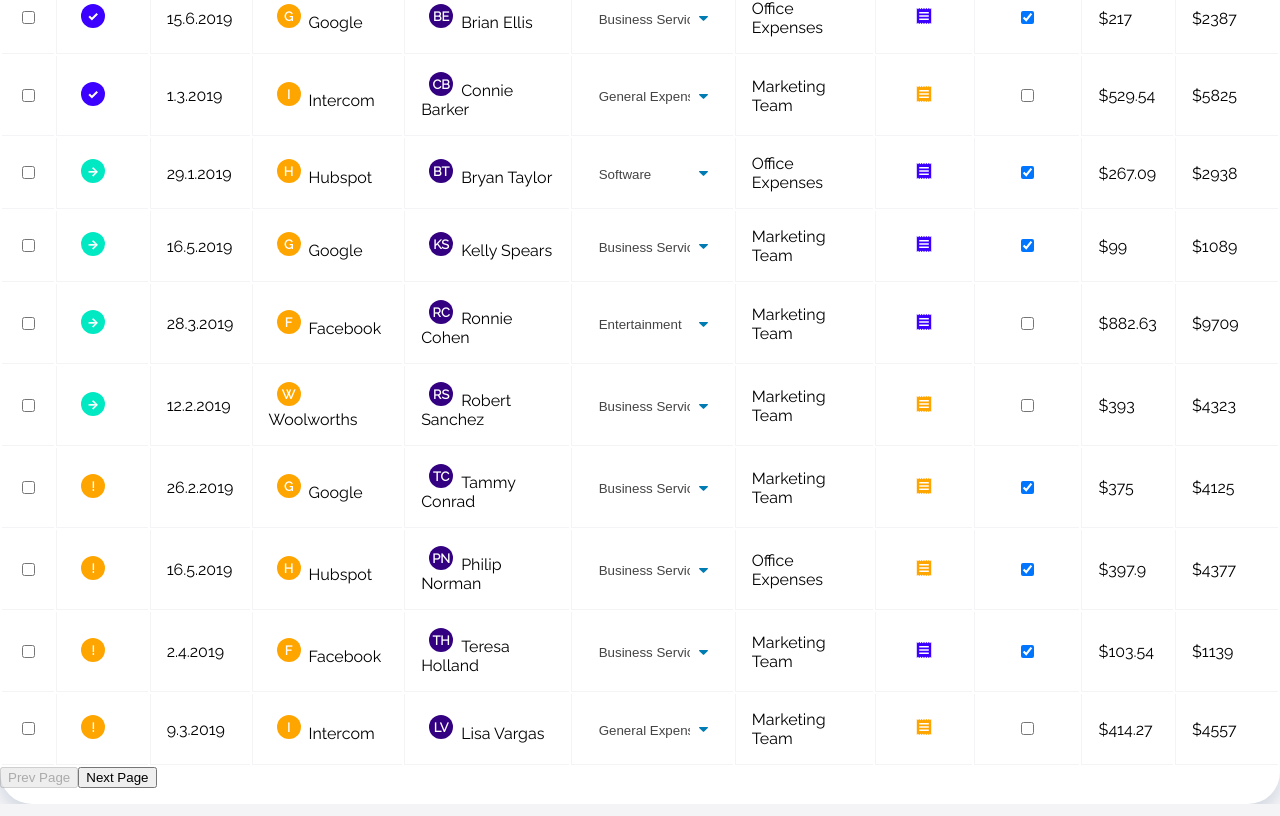
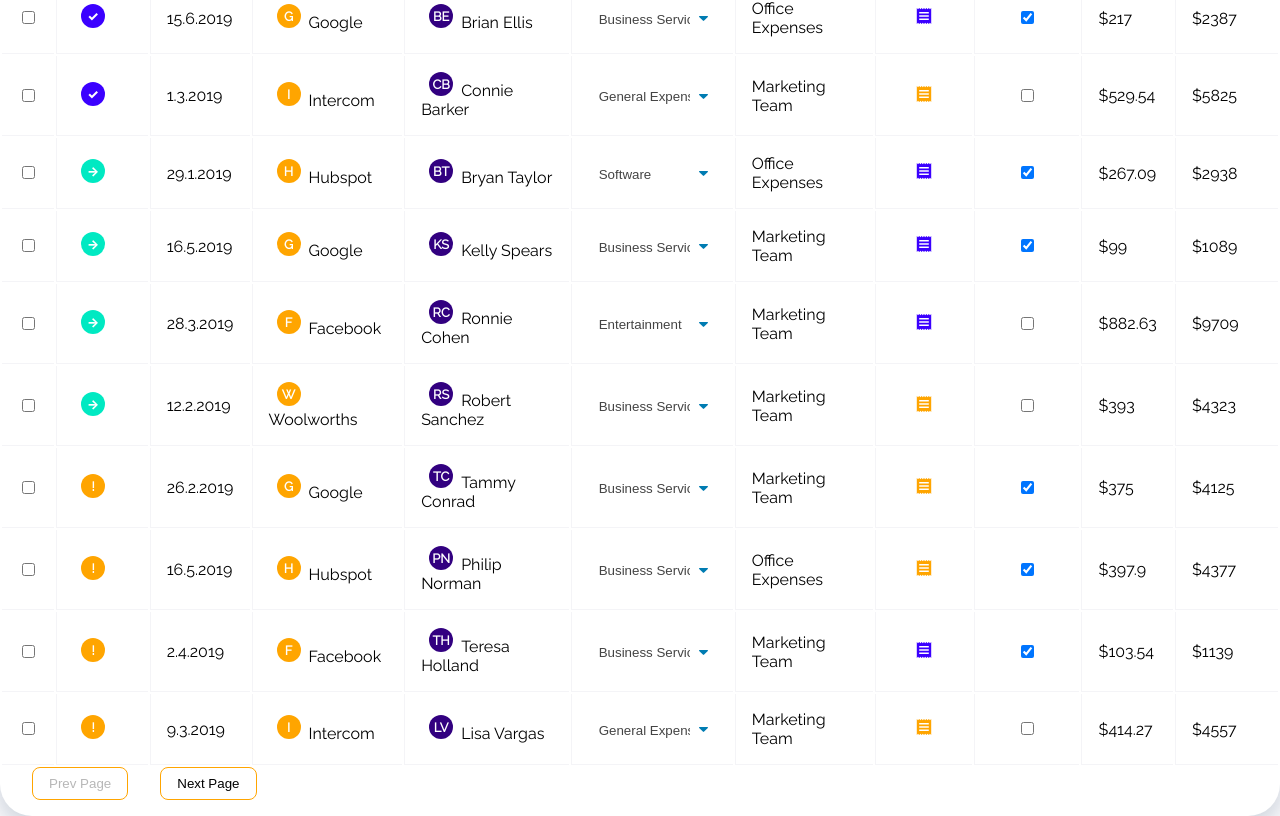
Before and after one commit to emmmarosewalker/transactionTable, a React (Create React App) app: page / in a window 1280 px wide. Shown: the part 1274-2090 px from the top of the page. Built offline with nearby package versions, Linux system fonts and the light colour scheme.

Commit message:
style button more nicely

```diff
--- a/src/TableRow.css
+++ b/src/TableRow.css
@@ -31,3 +31,18 @@
     color: #222;
     outline: none;
 }
+
+button {
+    margin-left: 2rem;
+    background: #fff;
+    border: 1px solid var(--warning);
+    border-radius: 0.5rem;
+    padding: 0.5rem 1rem;
+    transition: all 0.3s linear;
+}
+
+button:hover {
+    box-shadow: 0 .5rem 1rem rgba(12, 56, 94, .15);
+    cursor: pointer;
+    transform: translateY(-2px);
+}
```
